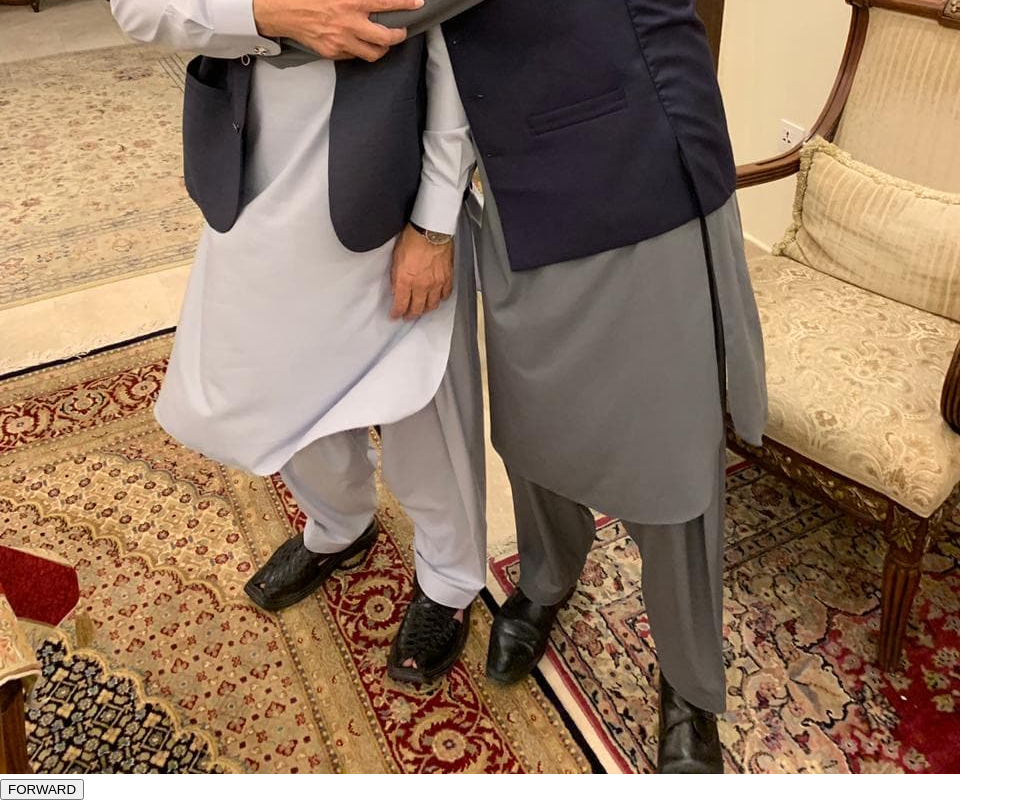
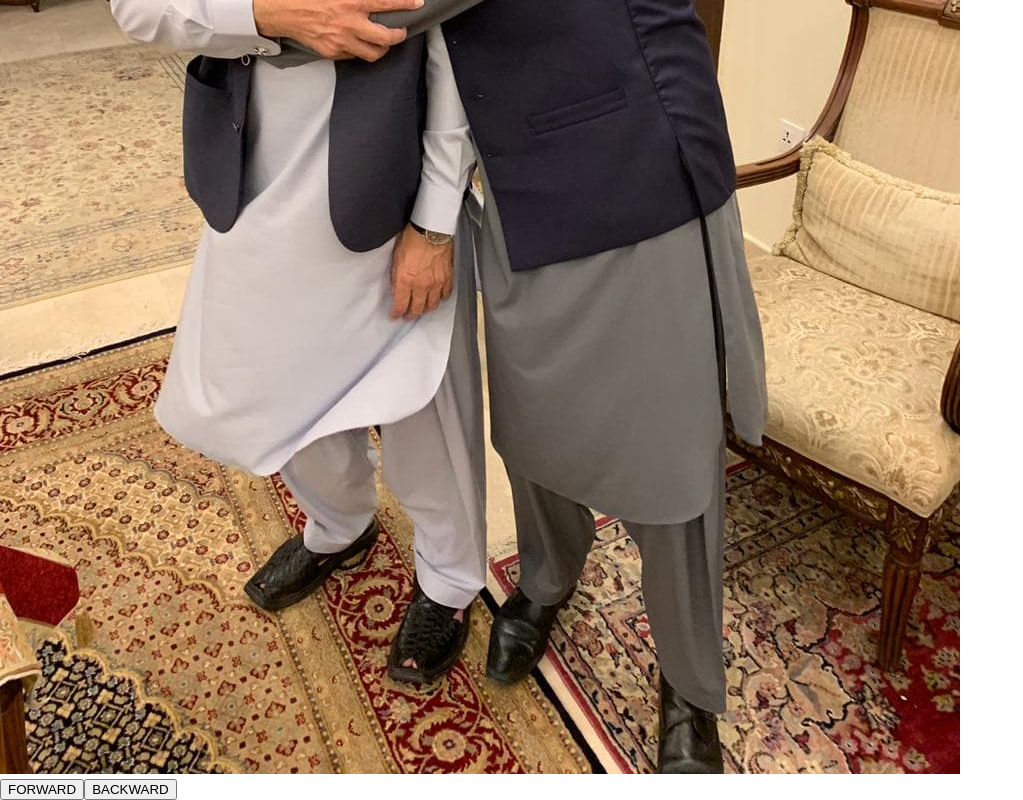
Before and after one commit to anza19/Bored-at-12-30-am-on-a-Friday-night-P, a React (Create React App) app: page / in a window 1280 px wide. Shown: the part 506-1306 px from the top of the page, without its empty margins (0-1023 px from the left). Built offline with nearby package versions, Linux system fonts and the light colour scheme.

Commit message:
Adding support for a backward button

```diff
--- a/src/App.js
+++ b/src/App.js
@@ -10,6 +10,8 @@ class App extends React.Component{
 
     //bind functions
     this.forwardClick = this.forwardClick.bind(this);
+    this.backwardClick = this.backwardClick.bind(this);
+
 
     //to display the image, I am going to use an array, hack way :P
     const img0  = require('/home/anza95/Desktop/my_personal_project/src/hamza_papa.jpg');
@@ -25,11 +27,10 @@ class App extends React.Component{
   }
 
   //Next I need a series of functions that will update the list on clicking and stuff!
-
   //this basically moves the list of images forward, i.e increments index
   forwardClick(){
-    //update the index
 
+    //update the index, if it reaches the end we simply set the index to 0
     if(this.state.index+1 === this.state.imgList.length){
       this.setState({index: 0});
     }
@@ -38,11 +39,21 @@ class App extends React.Component{
     }
   }
 
+  backwardClick(){
+    if(this.state.index-1 <= 0){
+      this.setState({index: 0});
+    }
+    else{
+      this.setState({index: this.state.index-1});
+    }
+  }
+
   render(){
     return(
       <div>
         <img src={this.state.imgList[this.state.index]} alt=""/> <br/>
         <button onClick={this.forwardClick}>FORWARD</button>
+        <button onClick={this.backwardClick}>BACKWARD</button>
       </div>
     )
   }
```
